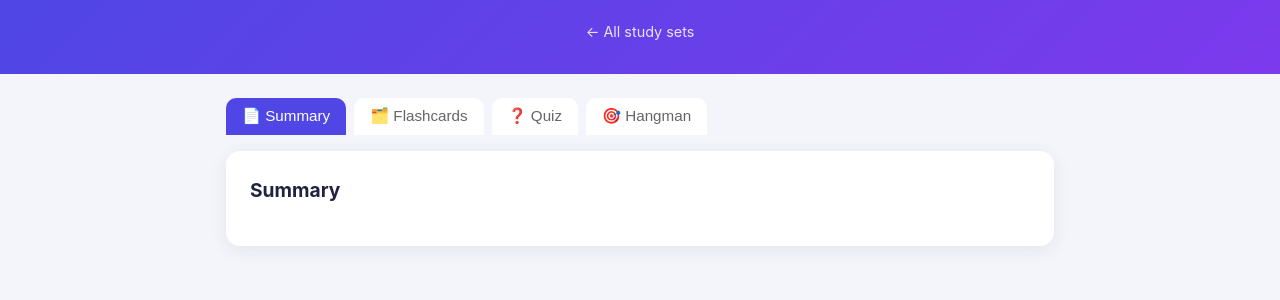
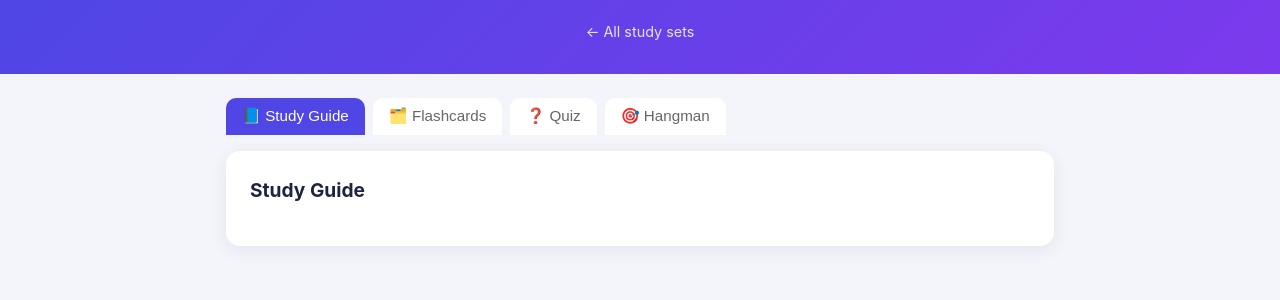
Before and after one commit to suserista/study-buddy, a Flask app: template templates/deck.html in a window 1280 px wide. Shown: the top 300 px of the page. Run offline with Flask 3, Linux system fonts and the light colour scheme; the template is opened without the code that fills it, so the values that code supplies are empty; some libraries are stand-ins or nearby versions.

Commit message:
Add structured study guide with depth options, explain simpler feature

```diff
--- a/app.py
+++ b/app.py
@@ -76,6 +76,12 @@ def init_db():
         conn.execute("ALTER TABLE decks ADD COLUMN user_id TEXT NOT NULL DEFAULT ''")
     except sqlite3.OperationalError:
         pass  # column already exists — nothing to do
+    # migration v2: structured study guide. Decks created before this feature
+    # keep working — they simply have no guide and fall back to the old summary.
+    try:
+        conn.execute("ALTER TABLE decks ADD COLUMN study_guide TEXT")
+    except sqlite3.OperationalError:
+        pass  # column already exists — nothing to do
     conn.commit()
     conn.close()
 
@@ -85,26 +91,71 @@ init_db()
 
 # ---------- Gemini API ----------
 
+# Guide depth chosen on the home page — changes what the AI is asked to write.
+DIFFICULTY_LEVELS = {
+    "quick": (
+        "QUICK OVERVIEW mode: keep it high-level. Short sections (2-3 sentences each), "
+        "focus on the big picture, skip minor details."
+    ),
+    "standard": (
+        "STANDARD mode: balanced depth. Sections of 3-5 sentences covering the main "
+        "ideas and the most useful details."
+    ),
+    "exam": (
+        "EXAM PREP mode: written for exam preparation. Longer, detailed sections with "
+        "definitions, relationships between concepts and the points most likely to "
+        "appear in an exam."
+    ),
+}
+
 PROMPT_TEMPLATE = """You are Study Buddy. You turn study notes into learning material.
 
 Read the NOTES below and respond with ONLY a valid JSON object (no markdown, no extra text) in exactly this structure:
 
 {{
   "title": "short title for the study set (max 6 words)",
-  "summary": "clear summary of the notes, 150-250 words, same language as the notes",
+  "guide": {{
+    "overview": "2-3 sentence overview of what the notes are about",
+    "sections": [{{"heading": "short descriptive heading", "content": "the section text"}}],
+    "glossary": [{{"term": "key term", "definition": "one clear sentence"}}],
+    "takeaways": ["the most important point", "..."],
+    "tips": ["concrete study tip for this material", "..."]
+  }},
   "flashcards": [{{"question": "...", "answer": "..."}}],
   "quiz": [{{"question": "...", "options": ["...", "...", "...", "..."], "correct_index": 0}}],
   "hangman": [{{"clue": "...", "answer": "WORD"}}]
 }}
 
-Rules:
+Rules for the study guide:
+- {difficulty_instruction}
+- 3-5 sections, each with a clear descriptive heading. Write full sentences, same language as the notes.
+- 4-8 glossary terms with short, clear definitions.
+- 4-6 takeaways: the facts a student absolutely must remember from these notes.
+- 2-4 study tips that are concrete and specific to THIS material (not generic advice).
+
+Rules for the rest:
 - 8-12 flashcards covering the most important facts. Keep answers short (1-3 words when possible).
 - 5-6 quiz questions, each with exactly 4 options and correct_index 0-3. Vary which option is correct.
 - 6-8 hangman items. The answer must be ONE single word, UPPERCASE, using only letters A-Z (no spaces, digits, or special letters like Å, Ä, Ö). The clue must hint at the word without containing it.
-- Write questions, clues and options in the same language as the notes.
+- Write everything in the same language as the notes.
+- Do NOT use markdown formatting (no **, no #, no bullet dashes) anywhere in the text.
 
 NOTES:
 {notes}"""
+
+EXPLAIN_PROMPT = """You are Study Buddy. A student finds one section of their study guide hard to read.
+Rewrite the section below in simpler, easier language.
+
+Rules:
+- Write in the same language as the section text.
+- Keep every fact and the meaning of the heading; use shorter sentences and everyday words.
+- Do NOT use markdown formatting.
+- Respond with ONLY a valid JSON object: {{"content": "the rewritten section text"}}
+
+SECTION HEADING: {heading}
+
+SECTION TEXT:
+{content}"""
 
 
 def clean_json(text: str) -> str:
@@ -116,9 +167,10 @@ def clean_json(text: str) -> str:
     return text.strip()
 
 
-def call_gemini(notes: str) -> dict:
+def _gemini_request(prompt):
+    """Send one prompt to Gemini, trying each model in order. Returns parsed JSON."""
     payload = {
-        "contents": [{"parts": [{"text": PROMPT_TEMPLATE.format(notes=notes[:12000])}]}],
+        "contents": [{"parts": [{"text": prompt}]}],
         "generationConfig": {"temperature": 0.4, "responseMimeType": "application/json"},
     }
     last_error = None
@@ -143,6 +195,71 @@ def call_gemini(notes: str) -> dict:
     raise last_error
 
 
+def call_gemini(notes, difficulty="standard"):
+    """Generate the full study set (guide, flashcards, quiz, hangman) from notes."""
+    prompt = PROMPT_TEMPLATE.format(
+        difficulty_instruction=DIFFICULTY_LEVELS.get(difficulty, DIFFICULTY_LEVELS["standard"]),
+        notes=notes[:12000])
+    return _gemini_request(prompt)
+
+
+def call_gemini_explain(heading, content):
+    """Rewrite ONE study guide section in simpler language."""
+    result = _gemini_request(EXPLAIN_PROMPT.format(heading=heading, content=content))
+    return str(result.get("content", "")).strip()
+
+
+def _strip_markdown(text):
+    """The prompt forbids markdown, but models add it anyway — remove the basics."""
+    text = text.replace("**", "")
+    text = re.sub(r"^#{1,6}\s*", "", text, flags=re.MULTILINE)
+    return text.strip()
+
+
+def clean_guide(guide):
+    """Validate and normalise the guide object returned by Gemini.
+    Returns a clean guide dict, or None if the guide is unusable
+    (in that case the app falls back to the old plain summary)."""
+    if not isinstance(guide, dict):
+        return None
+
+    def text_list(value, limit):
+        if not isinstance(value, list):
+            return []
+        return [_strip_markdown(str(v)) for v in value if str(v).strip()][:limit]
+
+    sections = []
+    if isinstance(guide.get("sections"), list):
+        for s in guide["sections"][:8]:
+            if not isinstance(s, dict):
+                continue
+            heading = _strip_markdown(str(s.get("heading", "")))
+            content = _strip_markdown(str(s.get("content", "")))
+            if heading and content:
+                sections.append({"heading": heading, "content": content})
+
+    glossary = []
+    if isinstance(guide.get("glossary"), list):
+        for g in guide["glossary"][:10]:
+            if not isinstance(g, dict):
+                continue
+            term = _strip_markdown(str(g.get("term", "")))
+            definition = _strip_markdown(str(g.get("definition", "")))
+            if term and definition:
+                glossary.append({"term": term, "definition": definition})
+
+    cleaned = {
+        "overview": _strip_markdown(str(guide.get("overview", ""))),
+        "sections": sections,
+        "glossary": glossary,
+        "takeaways": text_list(guide.get("takeaways"), 8),
+        "tips": text_list(guide.get("tips"), 6),
+    }
+    if not cleaned["overview"] and not cleaned["sections"]:
+        return None
+    return cleaned
+
+
 # ---------- routes ----------
 
 @app.route("/")
@@ -158,18 +275,31 @@ def index():
 @app.route("/generate", methods=["POST"])
 def generate():
     notes = request.form.get("notes", "").strip()
+    difficulty = request.form.get("difficulty", "standard")
+    if difficulty not in DIFFICULTY_LEVELS:
+        difficulty = "standard"
     if len(notes) < 40:
         return jsonify({"error": "Please paste more text (at least a few sentences)."}), 400
     try:
-        result = call_gemini(notes)
+        result = call_gemini(notes, difficulty)
     except Exception as exc:
         return jsonify({"error": f"Generation failed: {exc}"}), 500
 
+    guide = clean_guide(result.get("guide"))
+    # The old plain-text summary stays as a fallback: if the guide is missing,
+    # the study set still opens and shows the summary like before.
+    if guide and guide["overview"]:
+        summary_text = guide["overview"]
+    else:
+        summary_text = _strip_markdown(str(result.get("summary", "")))[:1000]
+
     conn = get_db()
     cur = conn.execute(
-        "INSERT INTO decks (user_id, title, summary, notes, created_at) VALUES (?, ?, ?, ?, ?)",
-        (get_user_id(), result.get("title", "Untitled study set"), result.get("summary", ""), notes,
-         datetime.now().strftime("%Y-%m-%d %H:%M")))
+        "INSERT INTO decks (user_id, title, summary, notes, created_at, study_guide) "
+        "VALUES (?, ?, ?, ?, ?, ?)",
+        (get_user_id(), result.get("title", "Untitled study set"), summary_text, notes,
+         datetime.now().strftime("%Y-%m-%d %H:%M"),
+         json.dumps(guide) if guide else None))
     deck_id = cur.lastrowid
 
     for card in result.get("flashcards", []):
@@ -206,9 +336,39 @@ def deck(deck_id):
         quiz.append(item)
     hangman = [dict(r) for r in conn.execute(
         "SELECT clue, answer FROM hangman WHERE deck_id = ?", (deck_id,))]
+    guide = None
+    if deck_row["study_guide"]:
+        try:
+            guide = json.loads(deck_row["study_guide"])
+        except ValueError:
+            guide = None
     conn.close()
     return render_template("deck.html", deck=dict(deck_row),
-                           flashcards=flashcards, quiz=quiz, hangman=hangman)
+                           flashcards=flashcards, quiz=quiz, hangman=hangman, guide=guide)
+
+
+@app.route("/deck/<int:deck_id>/explain", methods=["POST"])
+def explain_section(deck_id):
+    """Rewrite one guide section in simpler language."""
+    conn = get_db()
+    owner = conn.execute("SELECT id FROM decks WHERE id = ? AND user_id = ?",
+                         (deck_id, get_user_id())).fetchone()
+    conn.close()
+    if owner is None:
+        return jsonify({"error": "Study set not found."}), 404
+
+    data = request.get_json(silent=True) or {}
+    heading = str(data.get("heading", ""))[:200]
+    content = str(data.get("content", ""))[:4000]
+    if len(content) < 10:
+        return jsonify({"error": "Nothing to simplify."}), 400
+    try:
+        simpler = call_gemini_explain(heading, content)
+    except Exception as exc:
+        return jsonify({"error": f"Could not simplify this section: {exc}"}), 500
+    if not simpler:
+        return jsonify({"error": "The AI returned an empty answer. Please try again."}), 502
+    return jsonify({"content": simpler})
 
 
 @app.route("/deck/<int:deck_id>/delete", methods=["POST"])
--- a/static/script.js
+++ b/static/script.js
@@ -7,6 +7,89 @@ document.querySelectorAll('.tab').forEach(btn => {
     document.getElementById('tab-' + btn.dataset.tab).classList.add('active');
   });
 });
+
+// ---------- study guide ----------
+
+// Safely show AI text: escapes HTML so nothing can break out of the page.
+function esc(text) {
+  const div = document.createElement('div');
+  div.textContent = text == null ? '' : String(text);
+  return div.innerHTML;
+}
+
+function renderGuide() {
+  const root = document.getElementById('guide-root');
+  if (!root || !GUIDE) return;   // old study sets have no guide — nothing to do
+
+  let html = '';
+  if (GUIDE.overview) {
+    html += `<p class="guide-overview">${esc(GUIDE.overview)}</p>`;
+  }
+
+  (GUIDE.sections || []).forEach((s, i) => {
+    html += `
+      <div class="guide-section" id="guide-section-${i}">
+        <h3>${esc(s.heading)}</h3>
+        <p class="guide-section-text">${esc(s.content)}</p>
+        <button class="btn-secondary btn-explain" onclick="explainSimpler(${i}, this)">✨ Explain simpler</button>
+      </div>`;
+  });
+
+  if ((GUIDE.glossary || []).length) {
+    html += '<h3 class="guide-block-title">🗂️ Key terms</h3><div class="glossary-grid">';
+    GUIDE.glossary.forEach(g => {
+      html += `<div class="glossary-card">
+                 <div class="glossary-term">${esc(g.term)}</div>
+                 <div class="glossary-def">${esc(g.definition)}</div>
+               </div>`;
+    });
+    html += '</div>';
+  }
+
+  if ((GUIDE.takeaways || []).length) {
+    html += '<h3 class="guide-block-title">⭐ Key takeaways</h3><ul class="guide-list takeaways">' +
+      GUIDE.takeaways.map(t => `<li>${esc(t)}</li>`).join('') + '</ul>';
+  }
+
+  if ((GUIDE.tips || []).length) {
+    html += '<h3 class="guide-block-title">💡 Study tips</h3><ul class="guide-list tips">' +
+      GUIDE.tips.map(t => `<li>${esc(t)}</li>`).join('') + '</ul>';
+  }
+
+  root.innerHTML = html;
+}
+
+async function explainSimpler(i, btn) {
+  const section = GUIDE.sections[i];
+  if (!section || btn.disabled) return;
+  const original = btn.textContent;
+  btn.disabled = true;
+  btn.textContent = '⏳ Simplifying…';
+  try {
+    const res = await fetch(`/deck/${DECK_ID}/explain`, {
+      method: 'POST',
+      headers: { 'Content-Type': 'application/json' },
+      body: JSON.stringify({ heading: section.heading, content: section.content })
+    });
+    const data = await res.json();
+    if (!res.ok) throw new Error(data.error || 'Something went wrong');
+    GUIDE.sections[i].content = data.content;
+    renderGuide();
+    const el = document.getElementById('guide-section-' + i);
+    if (el) {
+      el.classList.add('just-simplified');
+      el.scrollIntoView({ behavior: 'smooth', block: 'start' });
+    }
+  } catch (err) {
+    btn.disabled = false;
+    btn.textContent = original;
+    const note = document.createElement('p');
+    note.className = 'explain-note';
+    note.textContent = '⚠️ ' + err.message;
+    btn.after(note);
+    setTimeout(() => note.remove(), 5000);
+  }
+}
 
 // ---------- flashcards ----------
 let cardIndex = 0;
@@ -168,6 +251,7 @@ document.addEventListener('keydown', (e) => {
 });
 
 // ---------- init ----------
+renderGuide();
 renderCard();
 startQuiz();
 newHangman();
--- a/templates/deck.html
+++ b/templates/deck.html
@@ -14,15 +14,19 @@
 
   <main class="container">
     <nav class="tabs">
-      <button class="tab active" data-tab="summary">📄 Summary</button>
+      <button class="tab active" data-tab="guide">📘 Study Guide</button>
       <button class="tab" data-tab="flashcards">🗂️ Flashcards</button>
       <button class="tab" data-tab="quiz">❓ Quiz</button>
       <button class="tab" data-tab="hangman">🎯 Hangman</button>
     </nav>
 
-    <section id="tab-summary" class="tab-content card active">
-      <h2>Summary</h2>
-      <p class="summary-text">{{ deck['summary'] }}</p>
+    <section id="tab-guide" class="tab-content card active">
+      <h2>Study Guide</h2>
+      {% if guide %}
+        <div id="guide-root"></div>
+      {% else %}
+        <p class="summary-text">{{ deck['summary'] }}</p>
+      {% endif %}
     </section>
 
     <section id="tab-flashcards" class="tab-content card">
@@ -88,6 +92,8 @@
     const FLASHCARDS = {{ flashcards|tojson }};
     const QUIZ = {{ quiz|tojson }};
     const HANGMAN = {{ hangman|tojson }};
+    const GUIDE = {{ guide|tojson }};
+    const DECK_ID = {{ deck['id'] }};
   </script>
   <script src="{{ url_for('static', filename='script.js') }}"></script>
 </body>
```
Also changed, not shown: DEV_JOURNAL.md (+30 -14 lines), WHAT_CHANGED.txt (added, +40 -0 lines), static/style.css (+44 -0 lines), templates/index.html (+17 -0 lines), 4 other files.
